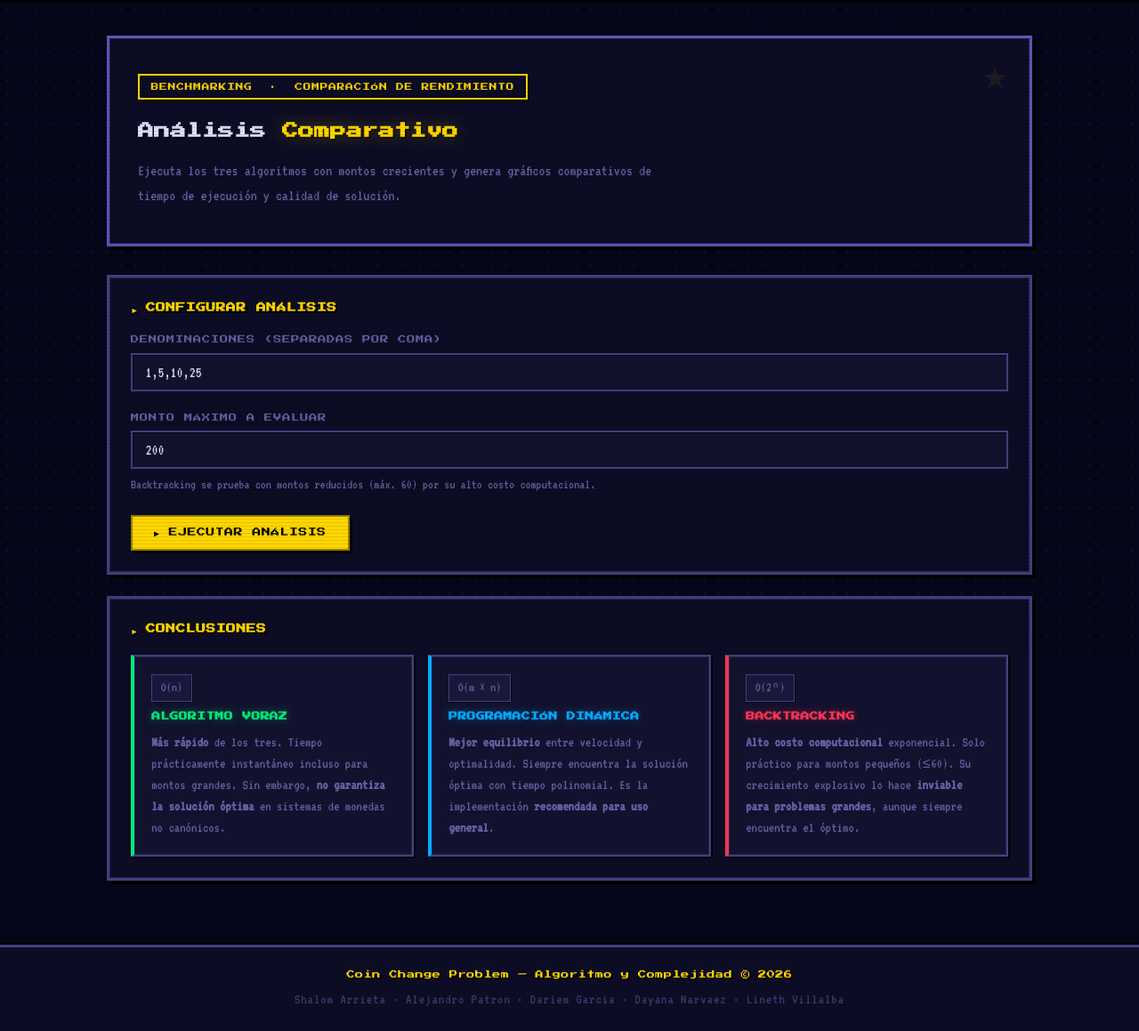
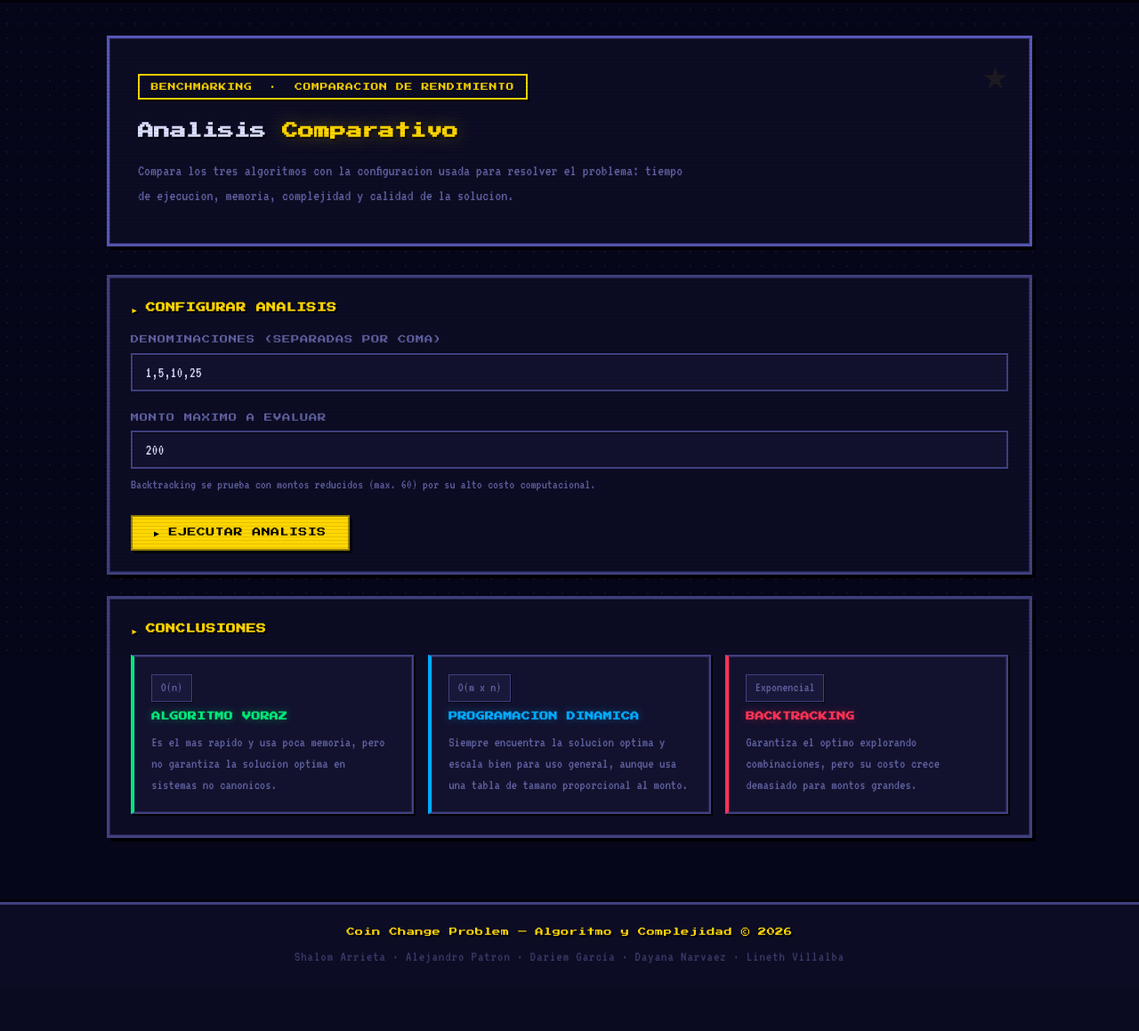
Before and after one commit to pxtroniwnl/coin-change, a FastAPI app: page /analysis in a window 1280 px wide. Shown: the part 61-1220 px from the top of the page at 89% size. After the commit the page ends 1144 px from the top, so only its background shows below. Run offline with FastAPI, Linux system fonts and the light colour scheme.

Commit message:
Mejora flujo de analisis y documentacion

```diff
--- a/app.py
+++ b/app.py
@@ -14,6 +14,7 @@ Endpoints:
 
 import time
 from pathlib import Path
+from urllib.parse import urlencode
 
 import jinja2
 from fastapi import FastAPI, Form, Request
@@ -48,6 +49,79 @@ jinja_env = jinja2.Environment(
     cache_size=0,
 )
 templates = Jinja2Templates(env=jinja_env)
+
+
+def parse_coins(coins: str) -> list[int]:
+    """Convierte y valida denominaciones separadas por coma."""
+    coins_list = sorted([int(c.strip()) for c in coins.split(',') if c.strip()])
+    if not coins_list:
+        raise ValueError('Debe proporcionar al menos una denominación.')
+    if min(coins_list) <= 0:
+        raise ValueError('Las denominaciones deben ser enteros positivos.')
+    return coins_list
+
+
+def is_greedy_optimal(
+    greedy_count: int,
+    greedy_coins: list[int],
+    dp_count: int,
+    dp_coins: list[int],
+    amount: int,
+) -> bool:
+    """Determina si Greedy igualo la solucion optima de DP."""
+    if amount == 0:
+        return True
+    return bool(greedy_coins) and bool(dp_coins) and greedy_count == dp_count
+
+
+def build_analysis_context(
+    request: Request,
+    coins: str | None = None,
+    max_amount: int | None = None,
+    error: str | None = None,
+) -> dict:
+    """Crea el contexto de la pagina de analisis, con datos si hay configuracion."""
+    context = {
+        'request': request,
+        'points': None,
+        'graph_path': None,
+        'coins_used_graph_path': None,
+        'memory_graph_path': None,
+        'greedy_gap_graph_path': None,
+        'summary': None,
+        'complexity_table': None,
+        'greedy_gap_summary': None,
+        'request_coins': coins,
+        'max_amount': max_amount,
+        'error': error,
+    }
+
+    if not coins or error:
+        return context
+
+    try:
+        coins_list = parse_coins(coins)
+        analysis_max_amount = max_amount if max_amount is not None else 200
+        if analysis_max_amount < 0:
+            raise ValueError('El monto máximo debe ser un entero no negativo.')
+    except ValueError as exc:
+        context['error'] = str(exc)
+        return context
+
+    analysis_result = run_analysis(coins_list, analysis_max_amount)
+    context.update({
+        'points': analysis_result['points'],
+        'graph_path': analysis_result['graph_path'],
+        'coins_used_graph_path': analysis_result['coins_used_graph_path'],
+        'memory_graph_path': analysis_result['memory_graph_path'],
+        'greedy_gap_graph_path': analysis_result['greedy_gap_graph_path'],
+        'summary': analysis_result['summary'],
+        'complexity_table': analysis_result['complexity_table'],
+        'greedy_gap_summary': analysis_result['greedy_gap_summary'],
+        'request_coins': ','.join(str(c) for c in coins_list),
+        'max_amount': analysis_max_amount,
+    })
+    return context
 
 
 # ---------------------------------------------------------------------------
@@ -94,11 +168,12 @@ async def solve(
                 'amount': amount,
                 'request_coins': coins,
                 'results': [],
+                'analysis_url': None,
             },
         )
 
     try:
-        coins_list = sorted([int(c.strip()) for c in coins.split(',') if c.strip()])
+        coins_list = parse_coins(coins)
         if not coins_list:
             raise ValueError('Debe proporcionar al menos una denominación.')
         if min(coins_list) <= 0:
@@ -112,6 +187,7 @@ async def solve(
                 'amount': amount,
                 'request_coins': coins,
                 'results': [],
+                'analysis_url': None,
             },
         )
 
@@ -211,19 +287,31 @@ async def solve(
     if greedy_r:
         if dp_r:
             # DP ya corrió — comparar directamente
-            greedy_r['optimal'] = (
-                greedy_r['count'] == dp_r['count'] and greedy_r['count'] > 0
+            greedy_r['optimal'] = is_greedy_optimal(
+                greedy_r['count'],
+                greedy_r['coins_used'],
+                dp_r['count'],
+                dp_r['coins_used'],
+                amount,
             )
         else:
             # DP no fue seleccionado — correrlo solo para verificar
             dp_check = coin_change_dp(coins_list, amount)
-            greedy_r['optimal'] = (
-                greedy_r['count'] == dp_check.count and greedy_r['count'] > 0
+            greedy_r['optimal'] = is_greedy_optimal(
+                greedy_r['count'],
+                greedy_r['coins_used'],
+                dp_check.count,
+                dp_check.coins_used,
+                amount,
             )
 
     # Ordenar resultados: greedy, dp, backtracking
     order = {'greedy': 0, 'dp': 1, 'backtracking': 2}
     results.sort(key=lambda r: order.get(r['algorithm'], 99))
+    analysis_url = '/analysis?' + urlencode({
+        'coins': ','.join(str(c) for c in coins_list),
+        'max_amount': amount,
+    })
 
     return templates.TemplateResponse(
         request,
@@ -232,13 +320,18 @@ async def solve(
             'amount': amount,
             'request_coins': coins,
             'results': results,
+            'analysis_url': analysis_url,
             'error': None,
         },
     )
 
 
 @app.get('/analysis', response_class=HTMLResponse, include_in_schema=False)
-async def analysis_page(request: Request):
+async def analysis_page(
+    request: Request,
+    coins: str | None = None,
+    max_amount: int | None = None,
+):
     """Página de análisis comparativo (sin datos iniciales).
 
     Args:
@@ -250,11 +343,7 @@ async def analysis_page(request: Request):
     return templates.TemplateResponse(
         request,
         'analysis.html',
-        {
-            'points': None,
-            'graph_path': None,
-            'coins_used_graph_path': None,
-        },
+        build_analysis_context(request, coins=coins, max_amount=max_amount),
     )
 
 
@@ -275,7 +364,7 @@ async def run_analysis_page(
         Página HTML con gráficos y tabla de datos.
     """
     try:
-        coins_list = sorted([int(c.strip()) for c in coins.split(',') if c.strip()])
+        coins_list = parse_coins(coins)
         if not coins_list:
             raise ValueError('Debe proporcionar al menos una denominación.')
     except ValueError as e:
@@ -290,18 +379,12 @@ async def run_analysis_page(
             },
         )
 
-    analysis_result = run_analysis(coins_list, max_amount)
+    analysis_context = build_analysis_context(request, coins=coins, max_amount=max_amount)
 
     return templates.TemplateResponse(
         request,
         'analysis.html',
-        {
-            'points': analysis_result['points'],
-            'graph_path': analysis_result['graph_path'],
-            'coins_used_graph_path': analysis_result['coins_used_graph_path'],
-            'memory_graph_path': analysis_result['memory_graph_path'],
-            'error': None,
-        },
+        analysis_context,
     )
 
 
@@ -326,7 +409,7 @@ async def api_solve(
         JSON con los resultados de cada algoritmo.
     """
     try:
-        coins_list = sorted([int(c.strip()) for c in coins.split(',') if c.strip()])
+        coins_list = parse_coins(coins)
         alg_list = [a.strip() for a in algorithms.split(',') if a.strip()]
 
         if not coins_list:
@@ -367,6 +450,16 @@ async def api_solve(
                     'time_ms': round((time.perf_counter() - start) * 1000, 4),
                 })
             elif alg == 'backtracking':
+                if amount > 60:
+                    results.append({
+                        'algorithm': 'backtracking',
+                        'coins_used': [],
+                        'count': 0,
+                        'optimal': False,
+                        'time_ms': -1,
+                        'error': 'Monto supera el limite seguro para Backtracking.',
+                    })
+                    continue
                 result = coin_change_backtracking(coins_list, amount)
                 results.append({
                     'algorithm': 'backtracking',
@@ -375,6 +468,28 @@ async def api_solve(
                     'optimal': result.optimal,
                     'time_ms': round((time.perf_counter() - start) * 1000, 4),
                 })
+
+        greedy_r = next((r for r in results if r['algorithm'] == 'greedy'), None)
+        dp_r = next((r for r in results if r['algorithm'] == 'dp'), None)
+
+        if greedy_r:
+            if dp_r:
+                greedy_r['optimal'] = is_greedy_optimal(
+                    greedy_r['count'],
+                    greedy_r['coins_used'],
+                    dp_r['count'],
+                    dp_r['coins_used'],
+                    amount,
+                )
+            else:
+                dp_check = coin_change_dp(coins_list, amount)
+                greedy_r['optimal'] = is_greedy_optimal(
+                    greedy_r['count'],
+                    greedy_r['coins_used'],
+                    dp_check.count,
+                    dp_check.coins_used,
+                    amount,
+                )
 
         order = {'greedy': 0, 'dp': 1, 'backtracking': 2}
         results.sort(key=lambda r: order.get(r['algorithm'], 99))
@@ -385,6 +500,11 @@ async def api_solve(
             'results': results,
         }
 
+    except ValueError as e:
+        return JSONResponse(
+            status_code=400,
+            content={'error': str(e)},
+        )
     except Exception as e:
         return JSONResponse(
             status_code=500,
--- a/requirements.txt
+++ b/requirements.txt
@@ -4,3 +4,4 @@ jinja2>=3.1.0
 matplotlib>=3.8.0
 python-multipart>=0.0.9
 pydantic>=2.0.0
+pytest>=8.0.0
--- a/templates/analysis.html
+++ b/templates/analysis.html
@@ -1,20 +1,20 @@
 {% extends "base.html" %}
-{% block title %}Análisis Comparativo{% endblock %}
+{% block title %}Analisis Comparativo{% endblock %}
 
 {% block content %}
 
 <div class="hero">
-    <div class="hero-badge">Benchmarking &nbsp;·&nbsp; Comparación de rendimiento</div>
-    <h1>Análisis <span class="highlight">Comparativo</span></h1>
+    <div class="hero-badge">Benchmarking &nbsp;&middot;&nbsp; Comparacion de rendimiento</div>
+    <h1>Analisis <span class="highlight">Comparativo</span></h1>
     <p>
-        Ejecuta los tres algoritmos con montos crecientes y genera gráficos comparativos
-        de tiempo de ejecución y calidad de solución.
+        Compara los tres algoritmos con la configuracion usada para resolver el problema:
+        tiempo de ejecucion, memoria, complejidad y calidad de la solucion.
     </p>
 </div>
 
 {% if error %}
 <div class="error-card">
-    <span class="error-icon">✗</span>
+    <span class="error-icon">&#10007;</span>
     <div>
         <h2>Error</h2>
         <p>{{ error }}</p>
@@ -22,29 +22,130 @@
 </div>
 {% endif %}
 
+{% if summary %}
 <div class="card">
-    <h2>Configurar análisis</h2>
+    <h2>Configuracion analizada</h2>
+    <div class="input-summary">
+        <span><strong>Denominaciones:</strong> {{ request_coins }}</span>
+        <span><strong>Monto maximo:</strong> {{ max_amount }}</span>
+        <span><strong>Comparacion completa hasta:</strong> {{ summary.comparable_until }}</span>
+    </div>
+</div>
+{% endif %}
+
+{% if not points %}
+<div class="card">
+    <h2>Configurar analisis</h2>
     <form action="/analysis" method="post">
         <div class="form-group">
             <label for="coins">Denominaciones (separadas por coma)</label>
             <input type="text" id="coins" name="coins"
-                   value="1,5,10,25" placeholder="Ej: 1,5,10,25" required>
+                   value="{{ request_coins or '1,5,10,25' }}" placeholder="Ej: 1,5,10,25" required>
         </div>
         <div class="form-group">
-            <label for="max_amount">Monto máximo a evaluar</label>
+            <label for="max_amount">Monto maximo a evaluar</label>
             <input type="number" id="max_amount" name="max_amount"
-                   value="200" min="10" max="500" required>
-            <small>Backtracking se prueba con montos reducidos (máx. 60) por su alto costo computacional.</small>
+                   value="{{ max_amount or 200 }}" min="0" max="500" required>
+            <small>Backtracking se prueba con montos reducidos (max. 60) por su alto costo computacional.</small>
         </div>
-        <button type="submit" class="btn btn-primary">&#9654; Ejecutar análisis</button>
+        <button type="submit" class="btn btn-primary">&#9654; Ejecutar analisis</button>
     </form>
 </div>
+{% else %}
+<details>
+    <summary>Cambiar configuracion del analisis</summary>
+    <div class="card">
+        <h2>Configurar analisis</h2>
+        <form action="/analysis" method="post">
+            <div class="form-group">
+                <label for="coins_alt">Denominaciones (separadas por coma)</label>
+                <input type="text" id="coins_alt" name="coins"
+                       value="{{ request_coins }}" placeholder="Ej: 1,5,10,25" required>
+            </div>
+            <div class="form-group">
+                <label for="max_amount_alt">Monto maximo a evaluar</label>
+                <input type="number" id="max_amount_alt" name="max_amount"
+                       value="{{ max_amount }}" min="0" max="500" required>
+                <small>Backtracking se prueba con montos reducidos (max. 60) por su alto costo computacional.</small>
+            </div>
+            <button type="submit" class="btn btn-primary">&#9654; Ejecutar analisis</button>
+        </form>
+    </div>
+</details>
+{% endif %}
+
+{% if summary %}
+<div class="card">
+    <h2>Resumen comparativo</h2>
+    <div class="conclusions-grid">
+        <div class="algo-card greedy">
+            <span class="complexity">Tiempo</span>
+            <h3>Mas rapido</h3>
+            <p>{{ summary.fastest }} fue el mas rapido en promedio sobre los montos comparables: <strong>{{ "%.4f"|format(summary.fastest_time_ms) }} ms</strong>.</p>
+        </div>
+        <div class="algo-card dp">
+            <span class="complexity">Memoria</span>
+            <h3>Menor memoria</h3>
+            <p>{{ summary.lowest_memory }} uso menos memoria pico promedio: <strong>{{ "%.2f"|format(summary.lowest_memory_kb) }} KB</strong>.</p>
+        </div>
+        <div class="algo-card backtracking">
+            <span class="complexity">Uso general</span>
+            <h3>Recomendacion</h3>
+            <p>{{ summary.recommended }} es la opcion mas equilibrada porque garantiza optimalidad con costo polinomial. {{ summary.least_suitable_large_amounts }} es el menos adecuado para montos grandes.</p>
+        </div>
+    </div>
+</div>
+{% endif %}
+
+{% if complexity_table %}
+<div class="card">
+    <h2>Complejidad algoritmica</h2>
+    <div class="table-wrapper">
+        <table>
+            <thead>
+                <tr>
+                    <th>Algoritmo</th>
+                    <th>Paradigma</th>
+                    <th>Tiempo</th>
+                    <th>Espacio</th>
+                    <th>Optimo</th>
+                    <th>Observacion</th>
+                </tr>
+            </thead>
+            <tbody>
+                {% for row in complexity_table %}
+                <tr>
+                    <td>{{ row.algorithm }}</td>
+                    <td>{{ row.paradigm }}</td>
+                    <td>{{ row.time_complexity }}</td>
+                    <td>{{ row.space_complexity }}</td>
+                    <td>{{ row.guarantees_optimal }}</td>
+                    <td>{{ row.note }}</td>
+                </tr>
+                {% endfor %}
+            </tbody>
+        </table>
+    </div>
+</div>
+{% endif %}
 
 {% if graph_path %}
 <div class="card">
-    <h2>Tiempo de ejecución vs Monto objetivo</h2>
+    <h2>Tiempo de ejecucion vs Monto objetivo</h2>
     <div class="graph-container">
-        <img src="/{{ graph_path }}" alt="Gráfico de tiempo de ejecución">
+        <img src="/{{ graph_path }}" alt="Grafico de tiempo de ejecucion">
+    </div>
+</div>
+{% endif %}
+
+{% if memory_graph_path %}
+<div class="card">
+    <h2>Uso de memoria pico vs Monto objetivo</h2>
+    <p style="font-size:0.9rem; color:var(--muted); margin-bottom:0.75rem;">
+        Memoria RAM maxima consumida por cada algoritmo medida con <code>tracemalloc</code>.
+    </p>
+    <div class="graph-container">
+        <img src="/{{ memory_graph_path }}" alt="Grafico de uso de memoria">
     </div>
 </div>
 {% endif %}
@@ -53,27 +154,65 @@
 <div class="card">
     <h2>Cantidad de monedas vs Monto objetivo</h2>
     <div class="graph-container">
-        <img src="/{{ coins_used_graph_path }}" alt="Gráfico de monedas usadas">
+        <img src="/{{ coins_used_graph_path }}" alt="Grafico de monedas usadas">
     </div>
 </div>
 {% endif %}
 
-{% if memory_graph_path %}
+{% if greedy_gap_graph_path %}
 <div class="card">
-    <h2>Uso de memoria pico vs Monto objetivo</h2>
-    <p style="font-size:0.9rem; color:var(--muted); margin-bottom:0.75rem;">
-        Memoria RAM máxima consumida por cada algoritmo medida con <code>tracemalloc</code>.
-        Refleja la complejidad espacial real: Greedy ≈ O(1) · DP ≈ O(m) · Backtracking ≈ O(profundidad de pila).
+    <h2>Brecha Greedy vs Programacion Dinamica</h2>
+    {% if greedy_gap_summary and greedy_gap_summary.failure_count > 0 %}
+    <div class="input-summary">
+        <span><strong>Fallos detectados:</strong> {{ greedy_gap_summary.failure_count }}</span>
+        <span><strong>Mayor diferencia:</strong> {{ greedy_gap_summary.max_gap }} monedas</span>
+        <span><strong>Monedas extra totales:</strong> {{ greedy_gap_summary.total_extra_coins }}</span>
+    </div>
+    {% if greedy_gap_summary.first_failure %}
+    <p style="font-size:0.95rem; color:var(--muted); margin-bottom:0.75rem;">
+        Primer fallo: monto {{ greedy_gap_summary.first_failure.amount }}. Greedy uso {{ greedy_gap_summary.first_failure.greedy_count }} monedas y DP uso {{ greedy_gap_summary.first_failure.dp_count }}.
     </p>
+    {% endif %}
+    {% else %}
+    <p style="font-size:0.95rem; color:var(--muted); margin-bottom:0.75rem;">
+        En los montos evaluados, Greedy coincidio con Programacion Dinamica para esta configuracion.
+    </p>
+    {% endif %}
     <div class="graph-container">
-        <img src="/{{ memory_graph_path }}" alt="Gráfico de uso de memoria">
+        <img src="/{{ greedy_gap_graph_path }}" alt="Grafico de brecha entre Greedy y DP">
+    </div>
+</div>
+{% endif %}
+
+{% if summary %}
+<div class="card">
+    <h2>Promedios en montos comparables</h2>
+    <div class="table-wrapper">
+        <table>
+            <thead>
+                <tr>
+                    <th>Algoritmo</th>
+                    <th>Tiempo promedio (ms)</th>
+                    <th>Memoria promedio (KB)</th>
+                </tr>
+            </thead>
+            <tbody>
+                {% for row in summary.averages %}
+                <tr>
+                    <td>{{ row.algorithm }}</td>
+                    <td>{{ "%.4f"|format(row.avg_time_ms) }}</td>
+                    <td>{{ "%.2f"|format(row.avg_memory_kb) }}</td>
+                </tr>
+                {% endfor %}
+            </tbody>
+        </table>
     </div>
 </div>
 {% endif %}
 
 {% if points %}
 <div class="card">
-    <h2>Datos del análisis</h2>
+    <h2>Datos del analisis</h2>
     <div class="table-wrapper" style="max-height:500px; overflow-y:auto;">
         <table>
             <thead>
@@ -118,29 +257,17 @@
         <div class="algo-card greedy">
             <span class="complexity">O(n)</span>
             <h3>Algoritmo Voraz</h3>
-            <p>
-                <strong>Más rápido</strong> de los tres. Tiempo prácticamente instantáneo incluso
-                para montos grandes. Sin embargo, <strong>no garantiza la solución óptima</strong>
-                en sistemas de monedas no canónicos.
-            </p>
+            <p>Es el mas rapido y usa poca memoria, pero no garantiza la solucion optima en sistemas no canonicos.</p>
         </div>
         <div class="algo-card dp">
-            <span class="complexity">O(m × n)</span>
-            <h3>Programación Dinámica</h3>
-            <p>
-                <strong>Mejor equilibrio</strong> entre velocidad y optimalidad. Siempre encuentra
-                la solución óptima con tiempo polinomial. Es la implementación
-                <strong>recomendada para uso general</strong>.
-            </p>
+            <span class="complexity">O(m x n)</span>
+            <h3>Programacion Dinamica</h3>
+            <p>Siempre encuentra la solucion optima y escala bien para uso general, aunque usa una tabla de tamano proporcional al monto.</p>
         </div>
         <div class="algo-card backtracking">
-            <span class="complexity">O(2ⁿ)</span>
+            <span class="complexity">Exponencial</span>
             <h3>Backtracking</h3>
-            <p>
-                <strong>Alto costo computacional</strong> exponencial. Solo práctico para montos
-                pequeños (&le;60). Su crecimiento explosivo lo hace <strong>inviable para problemas
-                grandes</strong>, aunque siempre encuentra el óptimo.
-            </p>
+            <p>Garantiza el optimo explorando combinaciones, pero su costo crece demasiado para montos grandes.</p>
         </div>
     </div>
 </div>
--- a/templates/result.html
+++ b/templates/result.html
@@ -156,7 +156,7 @@
 
 <div class="btn-group" style="margin-top:1.5rem;">
     <a href="/" class="btn btn-secondary">&#9664; Nueva consulta</a>
-    <a href="/analysis" class="btn btn-success">&#9654; Ver análisis</a>
+    <a href="{{ analysis_url or '/analysis' }}" class="btn btn-success">&#9654; Ver análisis</a>
 </div>
 
 {% endif %}
```
Also changed, not shown: src/analysis.py (+173 -0 lines), src/greedy.py (+7 -6 lines), README.md.
